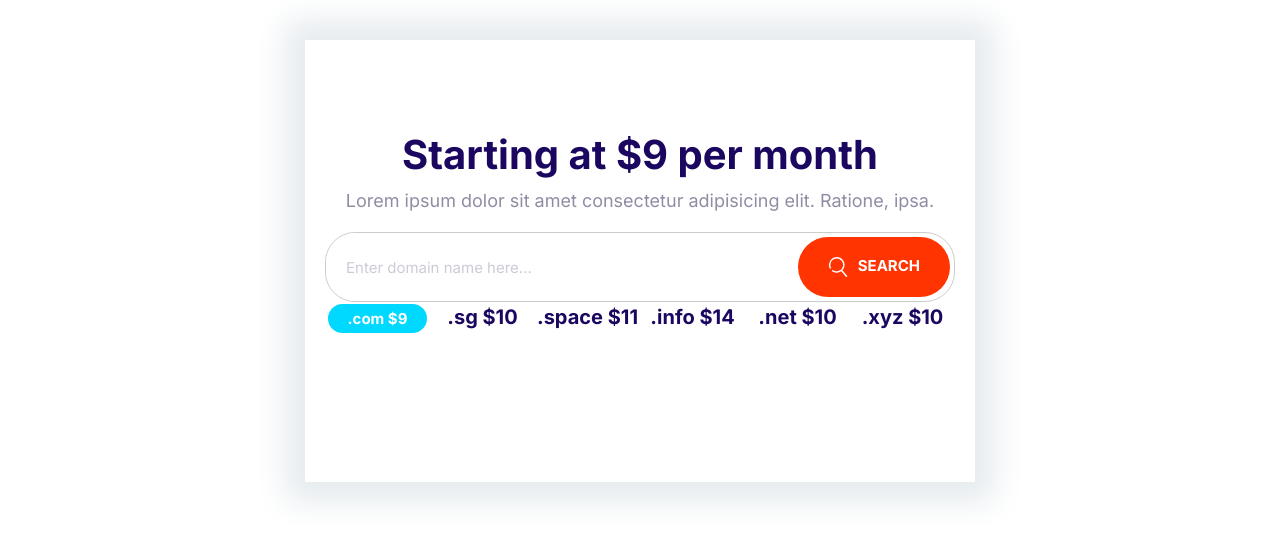
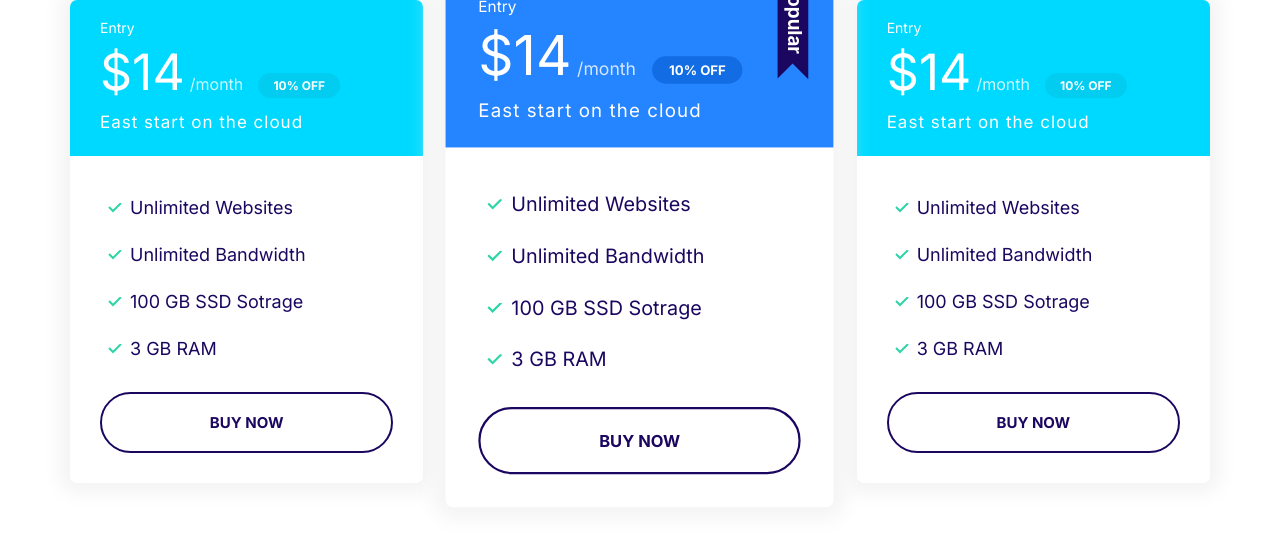
Before and after one commit to Miraj369/Moshify-HTML-CSS-learning-, a plain HTML site: page index.html in a window 1280 px wide. Drawn offline with Linux system fonts and the light colour scheme; a script that the page names is missing.

Commit message:
Plans_block component created

```diff
--- a/CSS/style.css
+++ b/CSS/style.css
@@ -2,39 +2,45 @@
   --color-primary: #2584ff;
   --color-secondary: #00d9ff;
   --color-accent: #ff3400;
-  --color-heeadings: #1b0760;
+  --color-headings: #1b0760;
   --color-body: #918ca4;
   --color-body-darker: #5c5577;
   --color-border: #ccc;
   --border-radius: 30px;
 }
+
 *,
 *::after,
 *::before {
   box-sizing: border-box;
 }
 
+/* Typography */
+
 html {
+  /* 62.5% of 16px = 10px */
   font-size: 62.5%;
 }
 
 body {
   font-family: Inter, Arial, Helvetica, sans-serif;
   font-size: 2.4rem;
+  line-height: 1.5;
   color: var(--color-body);
-  line-height: 1.5;
 }
-/* Typography  */
+
 h1,
 h2,
 h3 {
-  color: var(--color-heeadings);
+  color: var(--color-headings);
   margin-bottom: 1rem;
   line-height: 1.1;
 }
+
 h1 {
   font-size: 7rem;
 }
+
 h2 {
   font-size: 4rem;
 }
@@ -42,6 +48,7 @@ h2 {
 h3 {
   font-size: 3rem;
 }
+
 p {
   margin-top: 0;
 }
@@ -50,40 +57,49 @@ p {
   body {
     font-size: 1.8rem;
   }
+
   h1 {
     font-size: 8rem;
   }
+
   h2 {
     font-size: 4rem;
   }
+
   h3 {
     font-size: 2.4rem;
   }
 }
+
 /* Links */
 a {
   text-decoration: none;
 }
+
 .link-arrow {
   color: var(--color-accent);
   text-transform: uppercase;
   font-size: 2rem;
   font-weight: bold;
 }
+
 .link-arrow::after {
   content: "-->";
   margin-left: 5px;
-  transition: margin 0.5s;
+  transition: margin 0.15s;
 }
+
 .link-arrow:hover::after {
   margin-left: 10px;
 }
+
 @media screen and (min-width: 1024px) {
   .link-arrow {
     font-size: 1.5rem;
   }
 }
-/* badge */
+/* Badges */
+
 .badge {
   border-radius: 20px;
   font-size: 2rem;
@@ -91,44 +107,53 @@ a {
   padding: 0.5rem 2rem;
   white-space: nowrap;
 }
+
 .badge--primary {
   background: var(--color-primary);
   color: #fff;
 }
+
 .badge--secondary {
   background: var(--color-secondary);
   color: #fff;
 }
+
 .badge--small {
   font-size: 1.6rem;
+  padding: 0.5rem 1.5rem;
 }
+
 @media screen and (min-width: 1024px) {
   .badge {
     font-size: 1.5rem;
   }
+
   .badge--small {
     font-size: 1.2rem;
   }
 }
-/*Lists*/
+/* Lists */
 .list {
   list-style: none;
   padding-left: 0;
-  color: var(--color-heeadings);
-  font-size: bold;
+  color: var(--color-headings);
 }
+
 .list--inline .list__item {
   display: inline-block;
   margin-right: 2rem;
 }
+
 .list--tick {
   list-style-image: url(../images/tick.svg);
   padding-left: 3rem;
 }
+
 .list--tick .list__item {
   padding-left: 0.5rem;
   margin-bottom: 1rem;
 }
+
 @media screen and (min-width: 1024px) {
   .list--tick .list__item {
     padding-left: 0;
@@ -155,8 +180,8 @@ a {
 
 .icon-container {
   background: #f3f9fa;
-  width: 60px;
-  height: 60px;
+  width: 64px;
+  height: 64px;
   border-radius: 100%;
   display: inline-flex;
   justify-content: center;
@@ -166,8 +191,8 @@ a {
 .icon-container--accent {
   background: var(--color-accent);
 }
+
 /* Buttons */
-
 .btn {
   border-radius: 40px;
   border: 0;
@@ -177,9 +202,9 @@ a {
   margin: 1rem 0;
   outline: 0;
   padding: 2rem 3rem;
+  text-align: center;
   text-transform: uppercase;
   white-space: nowrap;
-  text-align: center;
 }
 
 .btn .icon {
@@ -188,71 +213,87 @@ a {
   margin-right: 1rem;
   vertical-align: middle;
 }
+
 .btn--primary {
   background: var(--color-primary);
   color: #fff;
 }
+
 .btn--primary:hover {
   background: #3a8ffd;
 }
+
 .btn--secondary {
   background: var(--color-secondary);
   color: #fff;
 }
+
 .btn--secondary:hover {
-  background: #00c8eb;
+  background: #05cdf0;
 }
+
 .btn--accent {
   background: var(--color-accent);
   color: #fff;
 }
+
 .btn--accent:hover {
   background: #ec3000;
 }
+
+.btn--outline {
+  background: #fff;
+  color: var(--color-headings);
+  border: 2px solid var(--color-headings);
+}
+
+.btn--outline:hover {
+  background: var(--color-headings);
+  color: #fff;
+}
+
 .btn--stretched {
   padding-left: 6rem;
   padding-right: 6rem;
 }
+
 .btn--block {
   width: 100%;
   display: inline-block;
 }
+
 @media screen and (min-width: 1024px) {
   .btn {
     font-size: 1.5rem;
   }
 }
-.btn--outline {
-  background: #fff;
-  color: var(--color-heeadings);
-  border: 2px solid var(--color-heeadings);
-}
-.btn--outline:hover {
-  background: var(--color-heeadings);
-  color: #fff;
-}
+
 /* Inputs */
 .input {
   border-radius: var(--border-radius);
   border: 1px solid var(--color-border);
-  color: var(--color-heeadings);
+  color: var(--color-headings);
   font-size: 2rem;
   outline: 0;
   padding: 1.5rem 3.5rem;
 }
+
 ::placeholder {
   color: #cdcbd7;
 }
+
 .input-group {
   border: 1px solid var(--color-border);
   border-radius: var(--border-radius);
   display: flex;
 }
+
 .input-group .input {
   border: 0;
   flex-grow: 1;
   padding: 1.5rem 2rem;
 }
+
 .input-group .btn {
   margin: 4px;
 }
@@ -268,6 +309,7 @@ a {
   box-shadow: 0 0 20px 10px #f3f3f3;
   overflow: hidden;
 }
+
 .card__header,
 .card__body {
   padding: 2rem 3rem;
@@ -277,19 +319,34 @@ a {
   background: var(--color-primary);
   color: #fff;
 }
+
 .card--secondary .card__header {
   background: var(--color-secondary);
   color: #fff;
 }
+
+.card--primary .badge--primary {
+  background: #126de4;
+}
+
 .card--secondary .badge--secondary {
   background: #02cdf1;
 }
 
 /* Plans */
+.plan {
+  transition: transform 0.2s ease-out;
+}
+
 .plan__name {
   color: #fff;
   margin: 0;
   font-weight: 500;
+  font-size: 2.4rem;
+}
+
+.plan__price {
+  font-size: 6rem;
 }
 
 .plan__billing-cycle {
@@ -305,8 +362,13 @@ a {
   letter-spacing: 1px;
   display: block;
 }
+
 .plan .list__item {
   margin-bottom: 2rem;
+}
+
+.plan--popular {
+  transform: scale(1.1);
 }
 
 .plan--popular .card__header {
@@ -321,13 +383,24 @@ a {
   top: -6px;
   right: 5%;
 }
-@media screen and (min-width: 2024px) {
+
+.plan:hover {
+  transform: scale(1.05);
+}
+
+.plan--popular:hover {
+  transform: scale(1.15);
+}
+
+@media screen and (min-width: 1024px) {
   .plan__name {
     font-size: 1.4rem;
   }
+
   .plan__price {
     font-size: 5rem;
   }
+
   .plan__billing-cycle {
     font-size: 1.6rem;
   }
@@ -336,9 +409,7 @@ a {
     font-size: 1.7rem;
   }
 }
-
-/*Media*/
-
+/* Media */
 .media {
   display: flex;
 }
@@ -352,11 +423,9 @@ a {
 }
 
 .media__image {
-  margin-top: 2rem;
+  margin-top: 1rem;
 }
-
-/*Quotes*/
-
+/* Quotes */
 .quote {
   font-size: 3rem;
   font-style: italic;
@@ -374,12 +443,13 @@ a {
 
 .quote__author {
   font-size: 3rem;
-  font-weight: 800;
+  font-weight: 500;
   font-style: normal;
   margin-bottom: 0;
 }
+
 .quote__organization {
-  color: var(--color-heeadings);
+  color: var(--color-headings);
   opacity: 0.4;
   font-size: 2rem;
   font-style: normal;
@@ -389,6 +459,7 @@ a {
   position: relative;
   bottom: 10px;
 }
+
 @media screen and (min-width: 1024px) {
   .quote {
     font-size: 2rem;
@@ -397,13 +468,13 @@ a {
   .quote__author {
     font-size: 2.4rem;
   }
+
   .quote__organization {
     font-size: 1.6rem;
   }
 }
 
-/*Grids*/
-
+/* Grids */
 .grid {
   display: grid;
 }
@@ -414,13 +485,20 @@ a {
   }
 }
 
-/*Testimonial*/
+@media screen and (min-width: 1024px) {
+  .grid--1x3 {
+    grid-template-columns: repeat(3, 1fr);
+  }
+}
+
+/* Testimonials */
 .testimonial {
   padding: 3rem;
 }
 
 .testimonial__image {
   position: relative;
+  margin: 0 3rem;
 }
 
 .testimonial__image > img {
@@ -434,16 +512,22 @@ a {
 }
 
 @media screen and (min-width: 768px) {
+  .testimonial__image {
+    margin: 0;
+  }
+
   .testimonial .quote,
   .testimonial .quote__author {
     font-size: 2.4rem;
   }
+
   .testimonial .quote {
     margin-left: 6rem;
+    margin-right: 0;
   }
 }
 
-/*Callout*/
+/* Callouts */
 .callout {
   padding: 4rem;
   border-radius: 5px;
@@ -473,9 +557,11 @@ a {
   .callout .grid--1x2 {
     grid-template-columns: 1fr auto;
   }
+
   .callout__content {
     text-align: left;
   }
+
   .callout .btn {
     justify-self: start;
     margin: 0 2rem;
@@ -514,12 +600,13 @@ a {
   opacity: 1;
 }
 
-/*Blocks*/
-
+}
+/* Blocks */
 .block {
   --padding-vertical: 6rem;
   padding: var(--padding-vertical) 2rem;
 }
+
 .block__header {
   text-align: center;
 }
@@ -537,6 +624,11 @@ a {
   color: #fff;
 }
 
+.block--skewed-right {
+  padding-bottom: calc(var(--padding-vertical) + 4rem);
+  clip-path: polygon(0% 0%, 100% 0%, 100% 100%, 0% 80%);
+}
+
 .block--skewed-left {
   padding-bottom: calc(var(--padding-vertical) + 4rem);
   clip-path: polygon(0% 0%, 100% 0%, 100% 80%, 0% 100%);
@@ -547,8 +639,7 @@ a {
   margin: 0 auto;
 }
 
-/*Navigation Bar*/
-
+/* Navigation Bar */
 .nav {
   background: #000;
   display: flex;
@@ -583,14 +674,14 @@ a {
   cursor: pointer;
 }
 
-.nav.collapsible__expanded .nav__toggler {
+.nav.collapsible--expanded .nav__toggler {
   opacity: 1;
   box-shadow: 0 0 0 3px #666;
   border-radius: 5px;
 }
 
 .nav__brand {
-  transform: translateY(3px);
+  transform: translateY(5px);
 }
 
 @media screen and (min-width: 768px) {
@@ -611,10 +702,11 @@ a {
   }
 }
 
-/*Hero*/
+/* Hero */
 .hero {
   clip-path: polygon(0% 0%, 100% 0%, 100% 90%, 0% 100%);
 }
+
 .hero__tagline {
   font-size: 2rem;
   color: #b9c3cf;
@@ -630,14 +722,15 @@ a {
   .hero {
     padding-top: 0;
   }
+
   .hero__content {
     text-align: left;
     align-self: center;
   }
 }
 
-/*Domain Block*/
-.block-domain {
+/* Domain Block */
+.block-domain .input-group {
   box-shadow: 0 0 30px 20px #e6ebee;
   border: 0;
   margin: 4rem auto;
@@ -660,3 +753,12 @@ a {
     grid-template-columns: repeat(auto-fit, minmax(10rem, 1fr));
   }
 }
+/* Plans Block */
+.block-plans .grid {
+  gap: 8rem 4rem;
+}
+
+.block-plans .card {
+  max-width: 500px;
+  margin: 0 auto;
+}
--- a/index.html
+++ b/index.html
@@ -15,35 +15,71 @@
     <link rel="stylesheet" href="CSS/style.css" />
   </head>
   <body>
-    <section class="block container block-domain">
-      <header class="block__header">
-        <h2>Starting at $9 per month</h2>
-        <p>
-          Lorem ipsum dolor sit amet consectetur adipisicing elit. Ratione,
-          ipsa.
-        </p>
-      </header>
-      <div class="input-group">
-        <input
-          type="text"
-          class="input"
-          placeholder="Enter domain name here..."
-        />
-        <button class="btn btn--accent">
-          <svg class="icon icon--white">
-            <use xlink:href="images/sprite.svg#search"></use></svg
-          >Search
-        </button>
+    <section class="block container block-plans">
+      <div class="grid grid--1x3">
+        <div class="plan">
+          <div class="card card--secondary">
+            <header class="card__header">
+              <h3 class="plan__name">Entry</h3>
+              <span class="plan__price">$14</span>
+              <span class="plan__billing-cycle">/month</span>
+              <span class="badge badge--secondary badge--small">10% OFF</span>
+              <span class="plan__description">East start on the cloud</span>
+            </header>
+            <div class="card__body">
+              <ul class="list list--tick">
+                <li class="list__item">Unlimited Websites</li>
+                <li class="list__item">Unlimited Bandwidth</li>
+                <li class="list__item">100 GB SSD Sotrage</li>
+                <li class="list__item">3 GB RAM</li>
+              </ul>
+              <button class="btn btn--outline btn--block">Buy Now</button>
+            </div>
+          </div>
+        </div>
+        <div class="plan plan--popular">
+          <div class="card card--primary">
+            <header class="card__header">
+              <h3 class="plan__name">Entry</h3>
+              <span class="plan__price">$14</span>
+              <span class="plan__billing-cycle">/month</span>
+              <span class="badge badge--primary badge--small">10% OFF</span>
+              <span class="plan__description">East start on the cloud</span>
+            </header>
+            <div class="card__body">
+              <ul class="list list--tick">
+                <li class="list__item">Unlimited Websites</li>
+                <li class="list__item">Unlimited Bandwidth</li>
+                <li class="list__item">100 GB SSD Sotrage</li>
+                <li class="list__item">3 GB RAM</li>
+              </ul>
+              <button class="btn btn--outline btn--block">Buy Now</button>
+            </div>
+          </div>
+        </div>
+        <div class="plan">
+          <div class="card card--secondary">
+            <header class="card__header">
+              <h3 class="plan__name">Entry</h3>
+              <span class="plan__price">$14</span>
+              <span class="plan__billing-cycle">/month</span>
+              <span class="badge badge--secondary badge--small">10% OFF</span>
+              <span class="plan__description">East start on the cloud</span>
+            </header>
+            <div class="card__body">
+              <ul class="list list--tick">
+                <li class="list__item">Unlimited Websites</li>
+                <li class="list__item">Unlimited Bandwidth</li>
+                <li class="list__item">100 GB SSD Sotrage</li>
+                <li class="list__item">3 GB RAM</li>
+              </ul>
+              <button class="btn btn--outline btn--block">Buy Now</button>
+            </div>
+          </div>
+        </div>
       </div>
-      <ul class="list block-domain__prices">
-        <li><span class="badge badge--secondary">.com $9</span></li>
-        <li>.sg $10</li>
-        <li>.space $11</li>
-        <li>.info $14</li>
-        <li>.net $10</li>
-        <li>.xyz $10</li>
-      </ul>
     </section>
+
     <script src="js/main.js"></script>
   </body>
 </html>
```
Also changed, not shown: components/Plans_block.html (added, +64 -0 lines).
